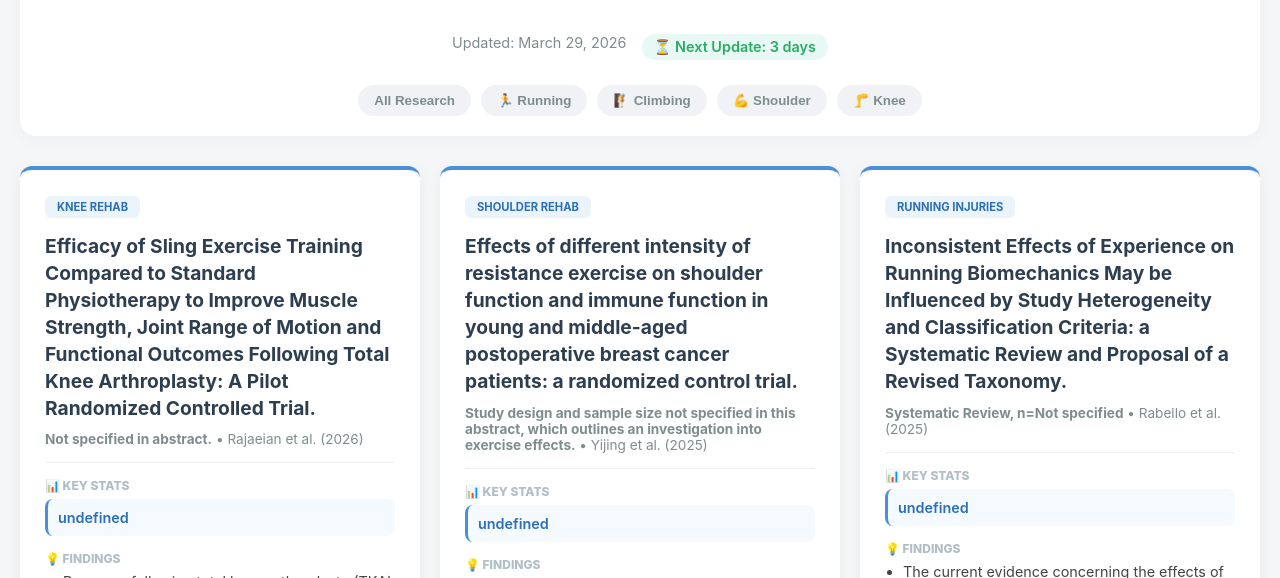
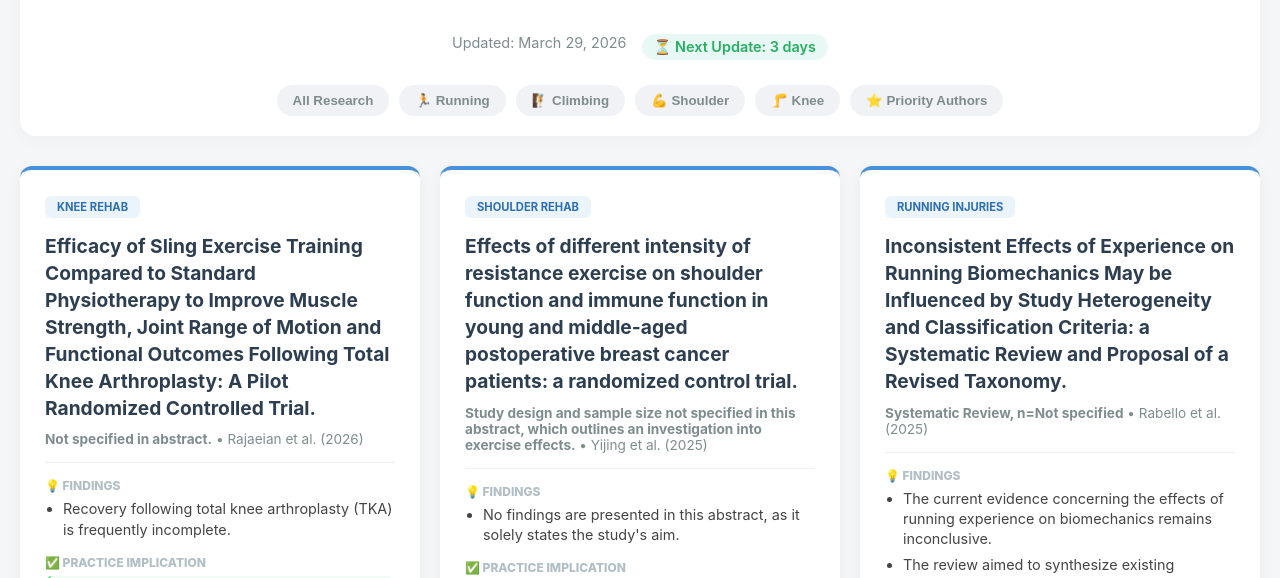
Before and after one commit to rehabinapinch/physio-research-dashboard, a plain HTML site: page index.htm in a window 1280 px wide. Shown: the part 144-722 px from the top of the page. Drawn offline with Linux system fonts and the light colour scheme.

Commit message:
Update index.htm

```diff
--- a/index.htm
+++ b/index.htm
@@ -4,7 +4,7 @@
     <meta charset="UTF-8">
     <meta name="viewport" content="width=device-width, initial-scale=1.0">
     <meta property="og:title" content="Physio Research Dashboard | Weekly Sports Science Breakdowns">
-<meta property="og:description" content="A live dashboard tracking the latest 2026 research in running, climbing, and ACL rehab. Updated weekly with clinical implications and key stats.">
+    <meta property="og:description" content="A live dashboard tracking the latest 2026 research in running, climbing, and ACL rehab. Updated weekly with clinical implications.">
     <meta property="og:image" content="https://rehabinapinch.github.io/physio-research-dashboard/preview_card.png">
     <meta property="og:url" content="https://rehabinapinch.github.io/physio-research-dashboard/">
     <meta property="og:type" content="website">
@@ -98,15 +98,11 @@
         }
 
         @media (max-width: 1000px) {
-            .grid {
-                column-count: 2;
-            }
+            .grid { column-count: 2; }
         }
 
         @media (max-width: 600px) {
-            .grid {
-                column-count: 1;
-            }
+            .grid { column-count: 1; }
         }
 
         .card {
@@ -168,16 +164,6 @@
             margin-bottom: 6px;
         }
 
-        .stat-box {
-            background: #F4FAFD;
-            color: var(--primary-dark);
-            padding: 10px;
-            border-radius: 8px;
-            font-weight: 600;
-            font-size: 0.9em;
-            border-left: 3px solid var(--primary);
-        }
-
         .implication-box {
             background: #F0FDF4;
             color: #15803D;
@@ -215,15 +201,9 @@
             margin-top: 15px;
         }
 
-            .read-btn:hover {
-                background: var(--primary-dark);
-            }
+        .read-btn:hover { background: var(--primary-dark); }
 
-        ul {
-            padding-left: 18px;
-            margin: 5px 0;
-        }
-
+        ul { padding-left: 18px; margin: 5px 0; }
         li {
             margin-bottom: 6px;
             line-height: 1.4;
@@ -248,6 +228,7 @@
             <button class="filter-btn" onclick="filterCards('Climbing Injuries')">🧗 Climbing</button>
             <button class="filter-btn" onclick="filterCards('Shoulder Rehab')">💪 Shoulder</button>
             <button class="filter-btn" onclick="filterCards('Knee Rehab')">🦵 Knee</button>
+            <button class="filter-btn" onclick="filterCards('Priority Author')">⭐ Priority Authors</button>
         </div>
     </div>
 
@@ -260,14 +241,13 @@
             const lastDate = new Date(lastDateStr);
             const nextDate = new Date(lastDate);
             nextDate.setDate(lastDate.getDate() + 7);
-            const diffDays = Math.ceil(Math.abs(nextDate - new Date()) / (1000 * 60 * 60 * 24));
+            const diffDays = Math.ceil((nextDate - new Date()) / (1000 * 60 * 60 * 24));
             document.getElementById('countdown').innerText = (diffDays > 0 ? diffDays : 0) + " days";
         }
 
         function filterCards(category) {
             document.querySelectorAll('.filter-btn').forEach(btn => btn.classList.remove('active'));
-            // Use event to find the clicked button if available
-            if (event && event.target) {
+            if (event && event.target && event.target.classList.contains('filter-btn')) {
                 event.target.classList.add('active');
             }
 
@@ -297,11 +277,6 @@
                     <div class="meta"><b>${paper.methods || "Methodology not specified"}</b> • ${paper.authors} (${paper.year})</div>
 
                     <div class="section">
-                        <div class="section-title">📊 Key Stats</div>
-                        <div class="stat-box">${paper.stats}</div>
-                    </div>
-
-                    <div class="section">
                         <div class="section-title">💡 Findings</div>
                         <ul>${findingsHTML}</ul>
                     </div>
@@ -329,8 +304,6 @@
                 allPapers = dataset.papers;
                 document.getElementById('lastUpdated').innerText = "Updated: " + dataset.last_updated;
                 startTimer(dataset.last_updated);
-
-                // Re-calling filter with 'all' ensures the list is populated immediately
                 filterCards('all');
 
             } catch (error) {
@@ -339,7 +312,6 @@
             }
         }
 
-        // Start loading data as soon as the script runs
         loadData();
     </script>
 </body>
```
Lines whose indentation alone changed are shown as unchanged.
